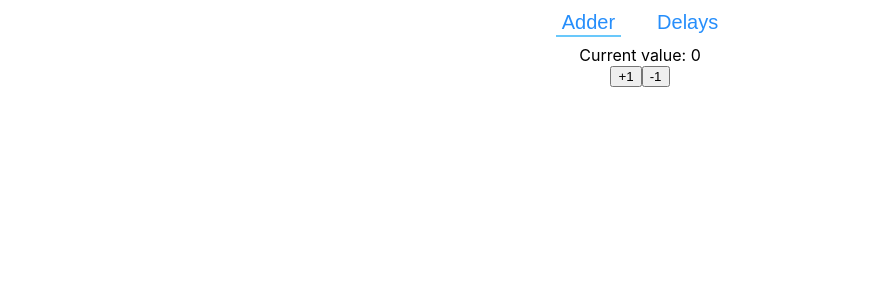
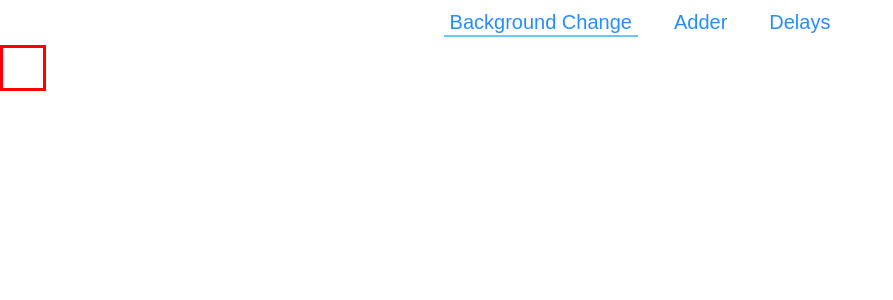
Before and after one commit to omril321/react-hooks-playground, a React (Create React App) app: page / in a window 1280 px wide. Shown: the top 300 px of the page, without its empty margins (0-893 px from the left). Built offline with nearby package versions, Linux system fonts and the light colour scheme; the HTML template or start-up script is replaced by a standard one.

Commit message:
added a silly scenario with useEffects

```diff
--- a/src/App.tsx
+++ b/src/App.tsx
@@ -3,9 +3,11 @@ import './App.css';
 import Adder from "./scenarios/adder/Adder";
 import DelaysScenario from "./scenarios/sharedLoadingStateHook/DelaysScenario";
 import Tabs, {ITabsProps} from "./tabs/Tabs";
+import BackgroundChangeScenario from "./scenarios/backgroundChanger/backgroundChangeScenario";
 
 function App() {
     const tabs: ITabsProps[] = [
+        {tabName: 'Background Change', tabContent: <BackgroundChangeScenario/>},
         {tabName: 'Adder', tabContent: <Adder initialValue={0}/>},
         {tabName: 'Delays', tabContent: <DelaysScenario/>},
     ];
--- /dev/null
+++ b/src/scenarios/backgroundChanger/Rectangle.scss
@@ -0,0 +1,7 @@
+$rectangleSize: 40px;
+
+.rectangle {
+  width: $rectangleSize;
+  height: $rectangleSize;
+  border: 3px red solid;
+}
--- /dev/null
+++ b/src/scenarios/backgroundChanger/Rectangle.tsx
@@ -0,0 +1,13 @@
+import * as React from "react";
+import "./Rectangle.scss";
+import useBackgroundChange from "./useBackgroundChange";
+
+const Rectangle = ({onClick}: { onClick: () => void }) => {
+    const ref = React.createRef<HTMLDivElement>();
+    useBackgroundChange(ref);
+
+    return <div onClick={onClick} className="rectangle" ref={ref}/>;
+};
+
+
+export default Rectangle;
--- /dev/null
+++ b/src/scenarios/backgroundChanger/backgroundChangeScenario.tsx
@@ -0,0 +1,25 @@
+import * as React from "react";
+import Rectangle from "./Rectangle";
+import {ReactElement, useCallback, useEffect, useState} from "react";
+
+
+const BackgroundChangeScenario = () => {
+    const [rects, setRects] = useState<ReactElement[]>([]);
+
+    const addRectangle = useCallback(() => {
+        setRects(rects => [...rects, <Rectangle key={rects.length} onClick={addRectangle}/>]);
+    }, []);
+
+    useEffect(() => {
+        const addedInterval = setInterval(addRectangle, 3000);
+        return () => clearInterval(addedInterval);
+    }, [addRectangle]);
+
+    return (
+        <div style={{display: "flex"}}>
+            {rects}
+        </div>
+    )
+};
+
+export default BackgroundChangeScenario;
--- /dev/null
+++ b/src/scenarios/backgroundChanger/useBackgroundChange.tsx
@@ -0,0 +1,32 @@
+import * as React from "react";
+import {useEffect} from "react";
+
+const mouseoverEvent = "mouseover";
+const mouseoutEvent = "mouseout";
+
+const useBackgroundChange = (elemRef: React.MutableRefObject<HTMLDivElement | null>) => {
+    useEffect(() => {
+        const currentElem = elemRef.current;
+        if (!currentElem) {
+            return
+        }
+
+        const setBgColorForRef = (color: string | null) => () => currentElem && (currentElem.style.backgroundColor = color);
+        const handleMouseover = setBgColorForRef("red");
+        const handleMouseout = setBgColorForRef(null);
+
+        currentElem.addEventListener(mouseoverEvent, handleMouseover);
+        currentElem.addEventListener(mouseoutEvent, handleMouseout);
+
+        return () => {
+            if (!currentElem) {
+                return;
+            }
+
+            currentElem.removeEventListener(mouseoverEvent, handleMouseover);
+            currentElem.removeEventListener(mouseoutEvent, handleMouseout);
+        };
+    }, [elemRef]);
+};
+
+export default useBackgroundChange;
```
